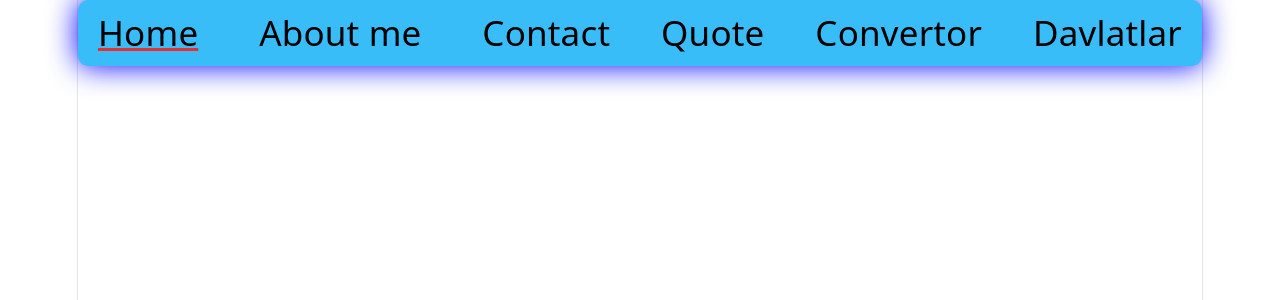
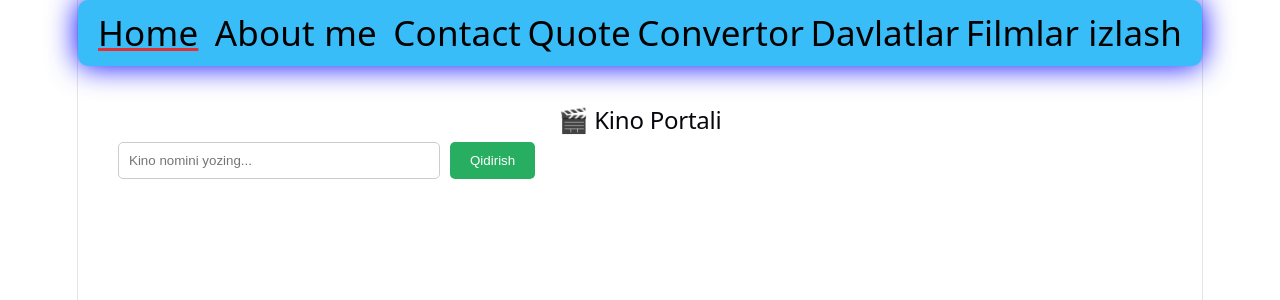
Before and after one commit to Behruz081/Node, a React app in the folder Portfolio/: page /movie in a window 1280 px wide. Shown: the top 300 px of the page. Built offline with nearby package versions, Linux system fonts and the light colour scheme; the HTML template or start-up script is replaced by a standard one.

Commit message:
15.05.2026 15:50

```diff
--- a/Portfolio/src/App.jsx
+++ b/Portfolio/src/App.jsx
@@ -2,6 +2,7 @@ import './App.css'
 import QuoteCard from './QuoteCard';
 import CurrencyConvertor from './convertor';
 import DavlatlarKetmaKet from './Davlatlar';
+import MovieSearch from './MovieSearch';
 
 
 import React, { useState, useEffect } from 'react';
@@ -151,8 +152,6 @@ const Quote = () =>{
 }
 
 function App() {
-
-
   return (
     <BrowserRouter>
       <nav style={{padding:"20px", background:"rgb(56, 189, 248)", boxShadow:"0px 0px 30px blue"}}>
@@ -162,6 +161,7 @@ function App() {
         <Link className='navtext' id="navquote" to='/quote' style={{textDecorationLine:"none"}}>Quote</Link>
         <Link className='navtext' id="navconvertor" to='/convertor' style={{textDecorationLine:"none"}}>Convertor</Link>
         <Link className='navtext' id="navdavlatlar" to='/davlatlar' style={{textDecorationLine:"none"}}>Davlatlar</Link>
+        <Link className='navtext' id="navmovie" to='/movie' style={{textDecorationLine:"none"}}>Filmlar izlash</Link>
       </nav>
 
       <div style={{padding:"20px"}}>
@@ -172,6 +172,7 @@ function App() {
           <Route path="/quote" element={<Quote />} />
           <Route path="/convertor" element={<CurrencyConvertor />} />
           <Route path="/davlatlar" element={<DavlatlarKetmaKet />} />
+          <Route path="/movie" element={<MovieSearch />} />
         </Routes>
       </div>
     </BrowserRouter>
--- /dev/null
+++ b/Portfolio/src/MovieSearch.jsx
@@ -0,0 +1,105 @@
+import React, { useState } from 'react';
+import axios from 'axios';
+
+function MovieSearch() {
+  const [query, setQuery] = useState('');
+  const [movies, setMovies] = useState([]);
+  const [selectedMovie, setSelectedMovie] = useState(null); // Tanlangan kino tafsilotlari
+  const [loading, setLoading] = useState(false);
+
+  const API_KEY = "25453f18"; // O'zingizning API kalitingizni qo'ying
+
+  const searchMovies = async (e) => {
+    e.preventDefault();
+    if (!query) return;
+    setLoading(true);
+    try {
+      const response = await axios.get(`https://www.omdbapi.com/?s=${query}&apikey=${API_KEY}`);
+      // https://www.omdbapi.com/?s=Marvel&apikey=25453f18
+      setMovies(response.data.Search || []);
+    } catch (error) {
+      console.error(error);
+    }
+    setLoading(false);
+  };
+
+  // Kinoni ustiga bosganda to'liq ma'lumot olish funksiyasi
+  const getMovieDetails = async (id) => {
+    try {
+      const response = await axios.get(`https://www.omdbapi.com/?i=${id}&apikey=${API_KEY}`);
+      // https://www.omdbapi.com/?i=tt14888860&apikey=25453f18
+      setSelectedMovie(response.data); // Modal oynada ko'rsatish uchun saqlaymiz
+    } catch (error) {
+      console.error(error);
+    }
+  };
+
+  return (
+    <div style={{ padding: '20px', fontFamily: 'Arial' }}>
+      <h2 style={{textAlign:"center"}}> 🎬 Kino Portali</h2>
+
+      <form onSubmit={searchMovies} style={{display:"flex", gap:"10px", marginBottom:"30px", justifyContent:""}} >
+        <input
+          type="text"
+          value={query}
+          onChange={(e) => setQuery(e.target.value)}
+          placeholder='Kino nomini yozing...'
+          style={{padding:"10px", width:"300px", borderRadius:"5px", border:"1px solid #ccc"}}
+        />
+        <button type='submit' style={{padding:"10px 20px", background:"#27ae60", color:"white", border:"none",
+            borderRadius:"5px", cursor:"pointer"
+        }} >Qidirish</button>
+      </form>
+
+        <div style={{display:"grid", gridTemplateColumns:"repeat(auto-fill, minmax(200px, 1fr))", gap:"20px"}}>
+            {movies.map((movie) => (
+                <div
+                  key={movie.imdbID}
+                  onClick={() => getMovieDetails(movie.imdbID)}
+                  style={{border:"1px solid #ddd", borderRadius:"10px", cursor:"pointer", overflow:"hidden", textalign:"center",
+                    transition:"0.3s" }}
+                    onMouseOver={(e) => e.currentTarget.style.transform = 'scale(1.05)'}
+                    onMouseOut={(e) => e.currentTarget.style.transform = 'scale(1)'} >
+
+                    <img src={movie.Poster} alt={movie.title} style={{width:"100%", height:"300px", objectFit:"cover"}} />
+                    <div style={{padding:"10px"}}>
+                        <h4>{movie.Title}</h4>
+                        <p>{movie.Year}</p>
+                    </div>
+                  </div>
+            ))}
+        </div>
+
+            {selectedMovie && (
+                <div style={{position:"fixed", top:0, left:0, width:"100%", height:"100%", backgroundColor:"rgba(0,0,0,0.8)",
+                    display:"flex", justifyContent:"center", alignItems:"center", zIndex:1000
+                }}>
+                    <div style={{backgroundColor:"white", padding:"20px", borderRadius:"15px", maxWidth:"600px", width:"90%",
+                        position:"relative", display:"flex", gap:"20px"
+                       }}>
+                        <button
+                            onClick={() => setSelectedMovie(null)}
+                            style={{position:"absolute", top:"10px", right:"15px", fontSize:"20px", cursor:"pointer", border:"none",
+                                background:"none"
+                            }}    >
+                            ✖️
+                        </button>
+
+                        <img src={selectedMovie.Poster} alt={selectedMovie.Title} style={{width:"200px", borderRadius:"10px"}} />
+
+                        <div>
+                            <h3>{selectedMovie.Title}</h3>
+                            <p><strong>Yil:</strong> {selectedMovie.Year} </p>
+                            <p><strong>Reyting:</strong> {selectedMovie.imdbRating} </p>
+                            <p><strong>Janr:</strong> {selectedMovie.Genre} </p>
+                            <p><strong>Aktyorlar:</strong> {selectedMovie.Actors} </p>
+                            <p><strong>Haqida:</strong> {selectedMovie.Plot} </p>
+                        </div>
+                    </div>
+                </div>
+            )}
+    </div>
+  );
+}
+
+export default MovieSearch;
```
